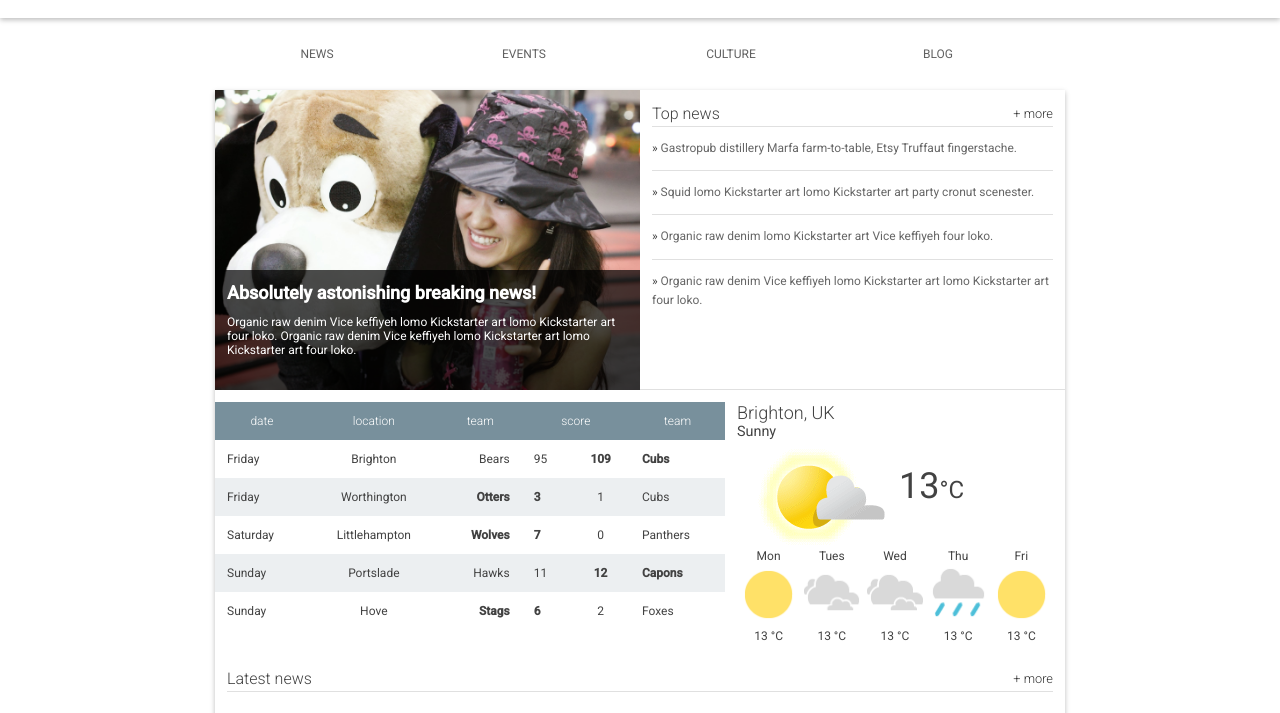
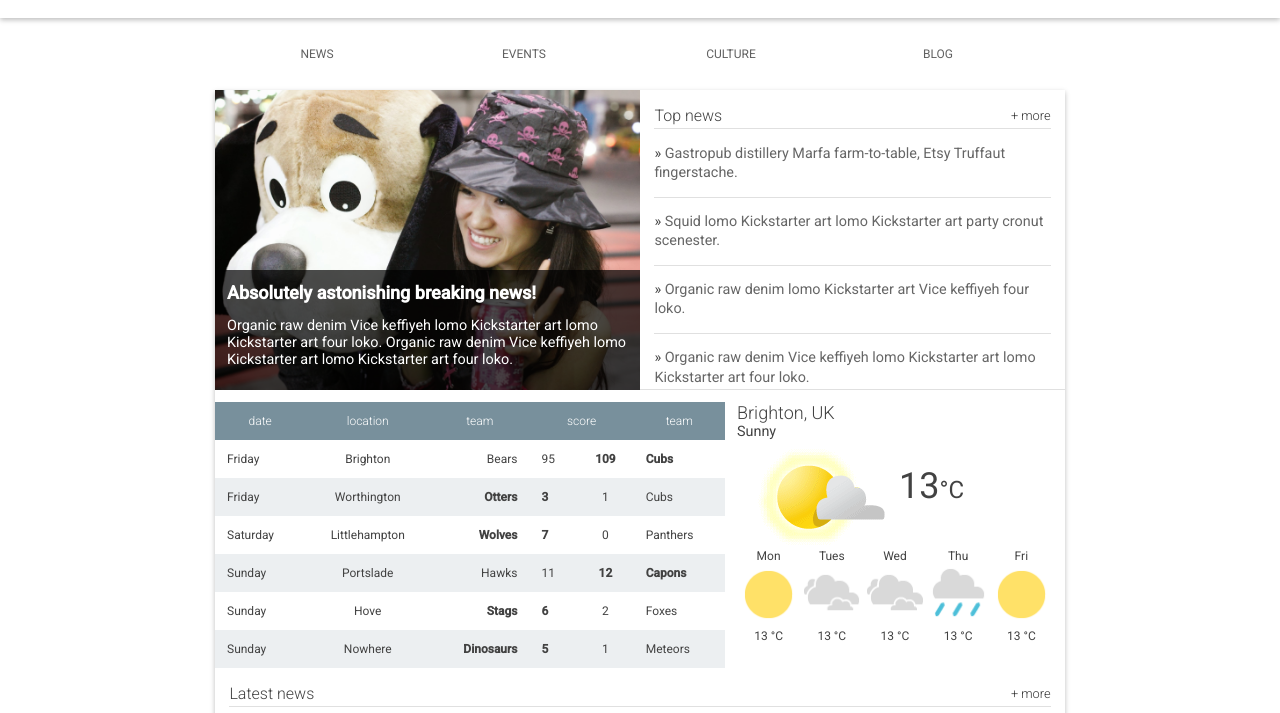
Before and after one commit to TomerPacific/MobileWebSpecialistNanodegree, a plain HTML site: page Lesson 05 - Optimizations/Concept 10 Quiz/Start/index.html in a window 1280 px wide. Shown: the part 87-800 px from the top of the page. Drawn offline with Linux system fonts and the light colour scheme.

Commit message:
Adding to Concept 10 Project

```diff
--- a/Lesson 05 - Optimizations/Concept 10 Quiz/Start/index.html
+++ b/Lesson 05 - Optimizations/Concept 10 Quiz/Start/index.html
@@ -113,7 +113,14 @@
                 <td>2</td>
                 <td>Foxes</td>
               </tr>
-
+              <tr>
+                <td>Sunday</td>
+                <td class="scores__location">Nowhere</td>
+                <td class="winner">Dinosaurs</td>
+                <td class="winner">5</td>
+                <td>1</td>
+                <td>Meteors</td>
+              </tr>
             </tbody>
           </table>
         </section>
--- a/Lesson 05 - Optimizations/Concept 10 Quiz/Start/responsive.css
+++ b/Lesson 05 - Optimizations/Concept 10 Quiz/Start/responsive.css
@@ -54,6 +54,14 @@
   }
 }
 
+@media screen and (min-width: 510px) {
+  .news {
+    font-size: 1.2em;
+  }
+  .description p {
+    font-size: 1.2em;
+  }
+
 @media screen and (min-width: 550px) {
   .hero {
     order: 0;
```
Also changed, not shown: 1 other file.
